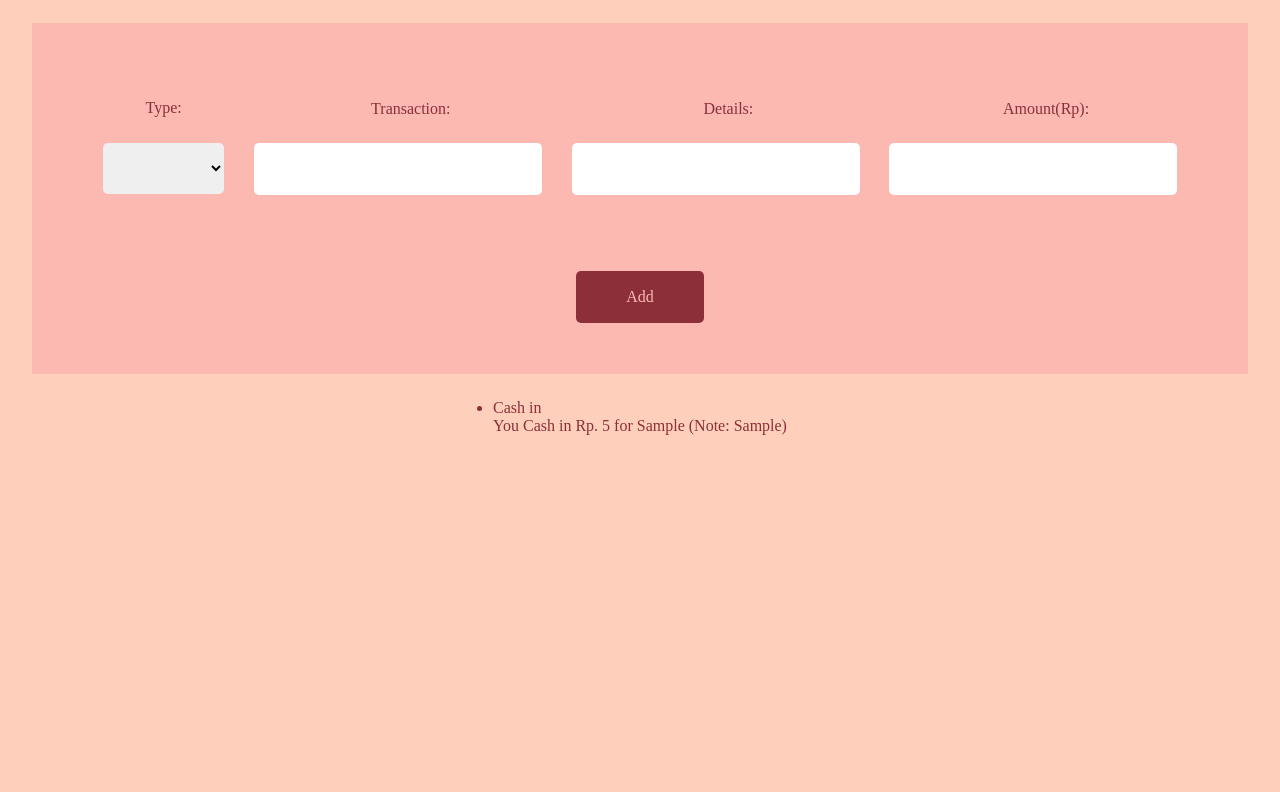
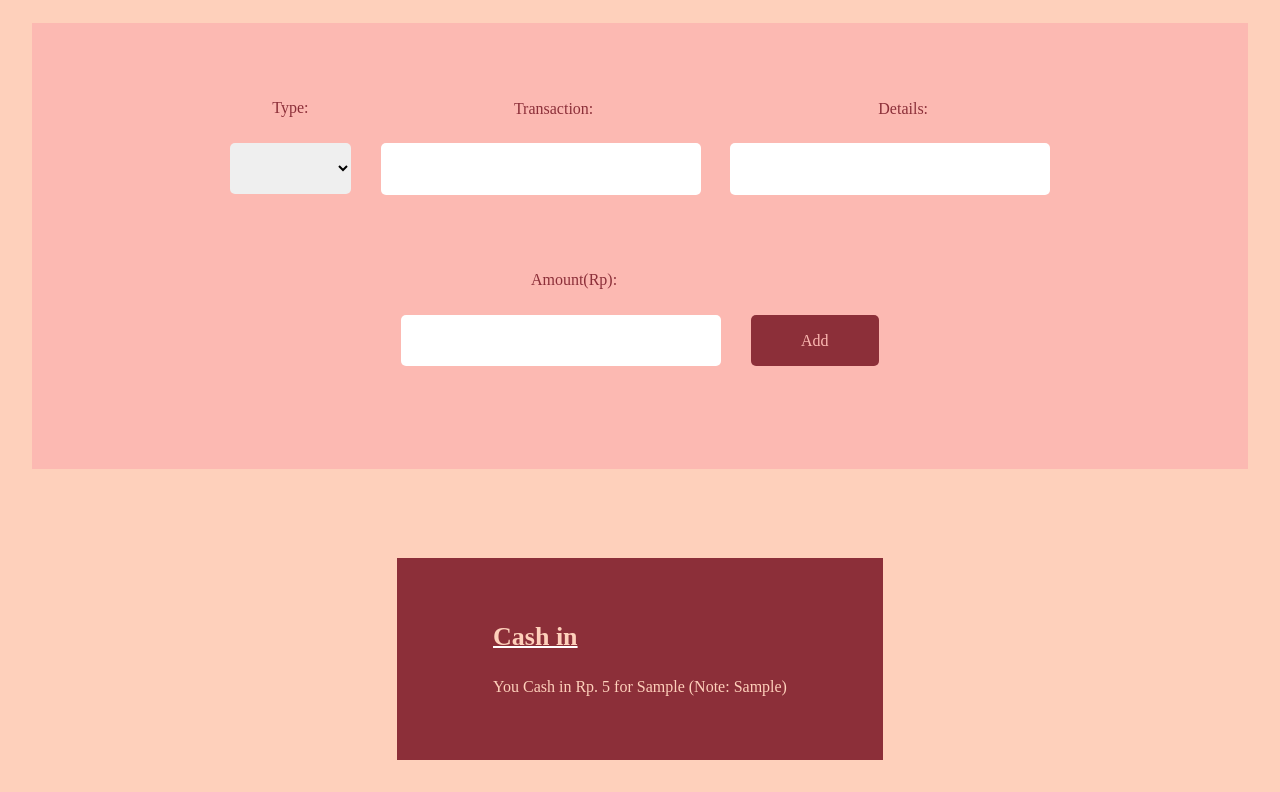
Before and after one commit to RevoU-FSSE-2/week-7-SherinOlivia, a website: page index.html in a window 1280 px wide. Both pictures are taken after typing "Sample", "Sample", "5" into the empty fields and a click on the button "Add". Shown: the part 83-875 px from the top of the page. Before the commit the page ends 800 px from the top, so only its background shows below. Drawn offline with Linux system fonts and the light colour scheme.

Commit message:
fix: fixed placeholder padding and added styling for list background

```diff
--- a/style.css
+++ b/style.css
@@ -5,6 +5,7 @@
     font-size: 100%;
     font: inherit;
     vertical-align: baseline;
+    list-style: none;
   }
 
   :root {
@@ -59,6 +60,7 @@
     width: 75vw;
     border-radius: 5px;
     height: 7vw;
+    padding-left: 2.5vw;
   }
 
   body form button {
@@ -68,6 +70,26 @@
     width: 20vw;
     height: 7vw;
     margin-top: 5vw;
+  }
+
+  body .transaction-history {
+    color: var(--primary-background-color);
+    padding-top: 5vw;
+    display: flex;
+    flex-direction: column;
+    gap: 5vw;
+  }
+
+  body .transaction-history li {
+    background-color: var(--primary-text-color);
+    padding: 5vw 7.5vw;
+  }
+
+  body .transaction-history h4 {
+    margin-bottom: 2vw;
+    font-size: 26px;
+    font-weight: 600;
+    text-decoration: underline 1.5px white;
   }
 
   @media only screen and (min-width: 768px) {
```
